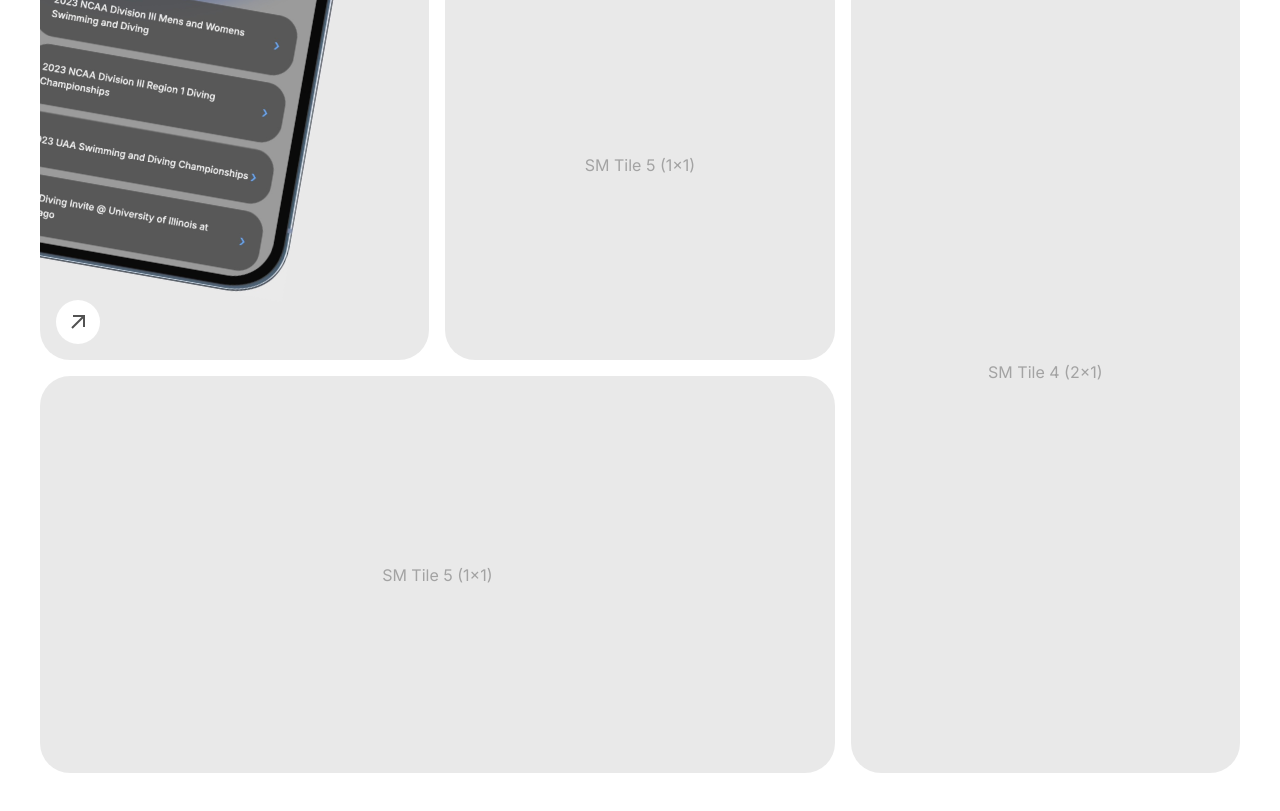
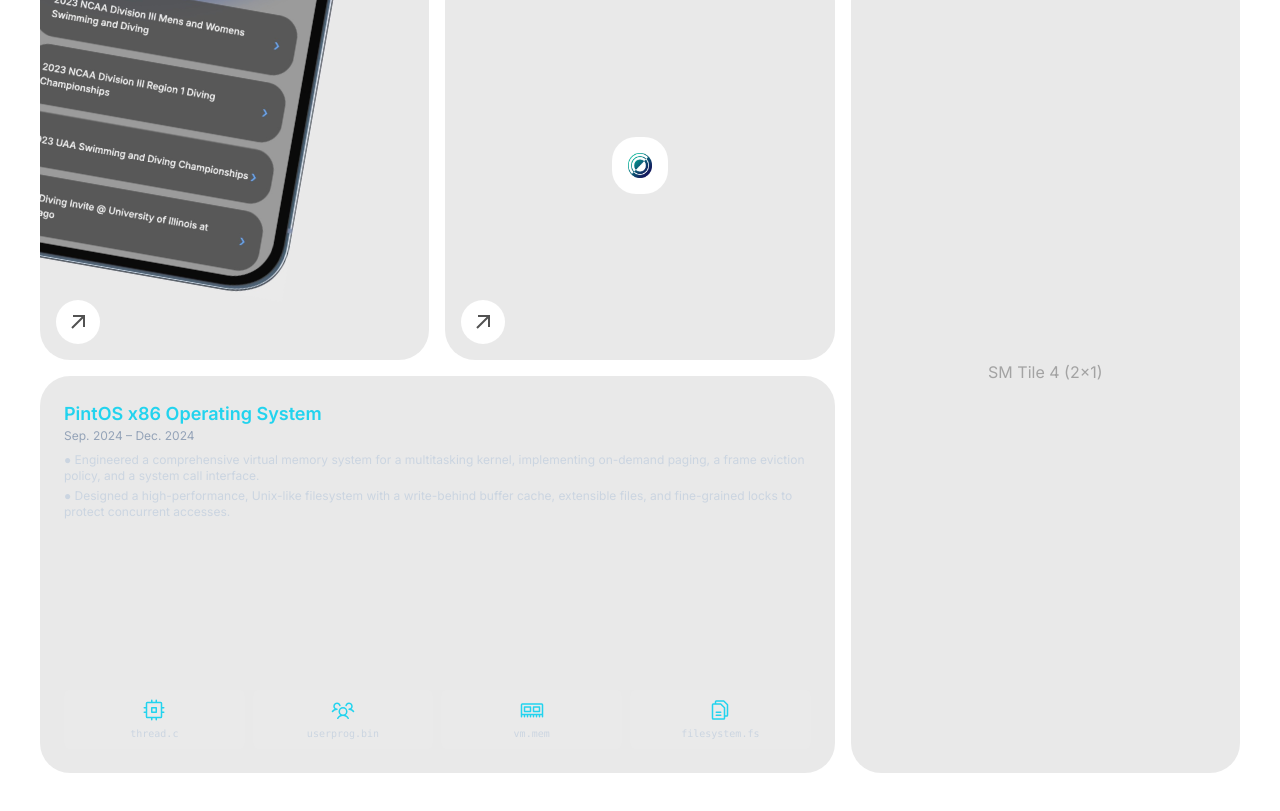
Before and after one commit to spencerdearman/spencer-dearman, a React (Vite) app: page / in a window 1280 px wide. Shown: the part 1680-2491 px from the top of the page. Built offline with nearby package versions, Linux system fonts and the light colour scheme; the HTML template or start-up script is replaced by a standard one.

Commit message:
Beginning work on pintos tile

```diff
--- a/package.json
+++ b/package.json
@@ -14,11 +14,13 @@
   },
   "dependencies": {
     "@gsap/react": "^2.1.1",
+    "framer-motion": "^12.23.12",
     "gsap": "^3.12.5",
     "lenis": "^1.1.13",
     "prop-types": "^15.8.1",
     "react": "^19.0.0",
     "react-dom": "^19.0.0",
+    "react-icons": "^5.5.0",
     "tailwind-scrollbar": "^3.1.0"
   },
   "devDependencies": {
--- a/src/components/Explore.jsx
+++ b/src/components/Explore.jsx
@@ -7,6 +7,7 @@
 import Adrenaline from './Adrenaline';
 import ArrowButton from './ArrowButton';
 import PhotosTile from './PhotosTile';
+import PintosTile from './PintosTile';
 
 const works = [
   {
@@ -102,8 +103,7 @@
     <section id="explore" className="section">
       <div className="container mx-auto px-4 py-16">
         <div className="grid grid-cols-1 md:grid-cols-3">
-          {/* Tile 1: XL Tile 2x2 */}
-          {/* Google Tile */}
+          {/* Tile 1: Introduction */}
           <div className="md:col-span-2 px-12 py-4 md:p-2">
             <div className={`tile-style aspect-[2/1]`}>
               <p className="about-content">
@@ -118,7 +118,7 @@
             </div>
           </div>
 
-          {/* Tile 2: Standard Tile 1x1 */}
+          {/* Tile 2: Skills */}
           <div className="px-12 py-4 md:p-2">
             <div className="tile-style aspect-square">
               {/* This is the new 3x3 grid for your app icons */}
@@ -134,7 +134,7 @@
             </div>
           </div>
 
-          {/* Tile 3: Final Corrected Version */}
+          {/* Tile 3: Adrenaline App */}
           <div className="md:row-span-2 px-12 py-4 md:p-2 group">
             <div className="tile-style aspect-[1/2] relative overflow-hidden">
               <div className="adrenaline-rotation">
@@ -144,7 +144,7 @@
             </div>
           </div>
 
-          {/* Tile 6: Wide Tile 1x2 */}
+          {/* Tile 4: Google Home */}
           <div className="md:col-span-2 px-12 py-4 md:p-2">
             {/* Add the "relative" class here */}
             <div className="tile-style aspect-square md:aspect-[2/1] relative">
@@ -159,10 +159,18 @@
             </div>
           </div>
 
-          {/* Tile 5: Standard Tile 1x1 */}
+          {/* Tile 5: Infleqtion */}
           <div className="px-12 py-4 md:p-2">
-            <div className={`tile-style aspect-[2/2]`}>
-              <p className="text-neutral-400">SM Tile 5 (1x1)</p>
+            {/* Add the "relative" class here */}
+            <div className="tile-style aspect-square md:aspect-square relative">
+              <div className="w-1/6">
+                <SkillIcon
+                  imgSrc={'/images/infleqtion.png'}
+                  label={'Infleqtion'}
+                />
+              </div>
+              {/* Add the ArrowButton component */}
+              <ArrowButton href="https://github.com/Infleqtion/client-superstaq/tree/f0108407c0440401bf452d92141cfbaa05e564e1/docs/source/apps/supermarq/examples/qre-challenge" />
             </div>
           </div>
 
@@ -174,9 +182,9 @@
           </div>
 
           {/* Tile 5: Standard Tile 1x1 */}
-          <div className="md:md:col-span-2 px-12 py-4 md:p-2">
-            <div className={`tile-style aspect-[2/1]`}>
-              <p className="text-neutral-400">SM Tile 5 (1x1)</p>
+          <div className="md:md:col-span-2 px-12 py-4 md:p-2 group">
+            <div className={`tile-style aspect-[2/1] relative overflow-hidden`}>
+              <PintosTile />
             </div>
           </div>
         </div>
--- /dev/null
+++ b/src/components/PintosTile.jsx
@@ -0,0 +1,79 @@
+import { useState } from 'react';
+import { AnimatePresence, motion } from 'framer-motion';
+import { PiCpu, PiUsersThree, PiMemory, PiFiles, PiX } from 'react-icons/pi';
+
+
+const pintosProjects = [
+  { id: 'threads', title: 'Project 1: Threads', filename: 'thread.c', Icon: PiCpu, commentary: 'let’s fucking go' },
+  { id: 'userprog', title: 'Project 2: User Program', filename: 'userprog.bin', Icon: PiUsersThree, commentary: 'halfway bitches (suffering)' },
+  { id: 'vm', title: 'Project 3: Virtual Memory', filename: 'vm.mem', Icon: PiMemory, commentary: '62 hours….enough said' },
+  { id: 'fs', title: 'Project 4: File System', filename: 'filesystem.fs', Icon: PiFiles, commentary: 'time tracker: 20 hours' },
+];
+
+const ProjectWindow = ({ project, onClose }) => {
+  // ... (No changes to this component)
+  return (
+    <motion.div
+      initial={{ opacity: 0, scale: 0.95 }}
+      animate={{ opacity: 1, scale: 1 }}
+      exit={{ opacity: 0, scale: 0.95 }}
+      transition={{ ease: 'easeInOut', duration: 0.2 }}
+      className="absolute inset-0 z-20 flex flex-col justify-center items-center p-4 bg-slate-700/50 backdrop-blur-lg"
+    >
+      <div className="w-full text-center">
+        <h3 className="text-xl font-bold text-white">{project.title}</h3>
+        <p className="mt-4 font-mono text-lg text-slate-300">"{project.commentary}"</p>
+      </div>
+      <button onClick={onClose} className="absolute top-2 right-2 p-1 text-slate-400 hover:bg-red-500 rounded-full">
+        <PiX />
+      </button>
+    </motion.div>
+  );
+};
+
+const PintosTile = () => {
+  const [activeProject, setActiveProject] = useState(null);
+
+  const handleOpenProject = (project) => setActiveProject(project);
+  const handleCloseProject = () => setActiveProject(null);
+
+  return (
+    // 1. PADDING REMOVED from this outer div. It now only controls the background.
+    <div
+      className="absolute inset-0 text-white rounded-xl
+                 bg-transparent group-hover:bg-slate-900
+                 transition-colors duration-300 ease-in-out"
+    >
+      {/* 2. NEW INNER WRAPPER added to handle the padding for the content. */}
+      <div className="w-full h-full flex flex-col justify-between p-4 md:p-6">
+        <div>
+          <h2 className="text-lg font-bold text-cyan-400">PintOS x86 Operating System</h2>
+          <p className="text-xs text-slate-400">Sep. 2024 – Dec. 2024</p>
+          <div className="mt-2 space-y-1 text-slate-300 text-xs hidden md:block">
+            <p>● Engineered a comprehensive virtual memory system for a multitasking kernel, implementing on-demand paging, a frame eviction policy, and a system call interface.</p>
+            <p>● Designed a high-performance, Unix-like filesystem with a write-behind buffer cache, extensible files, and fine-grained locks to protect concurrent accesses.</p>
+          </div>
+        </div>
+
+        <div className="grid grid-cols-4 gap-2 mt-4">
+          {pintosProjects.map((project) => (
+            <button
+              key={project.id}
+              onClick={() => handleOpenProject(project)}
+              className="flex flex-col items-center gap-1 p-2 text-center transition-colors bg-white/5 hover:bg-white/10 rounded-md"
+            >
+              <project.Icon className="w-6 h-6 text-cyan-400" />
+              <span className="font-mono text-[10px] text-slate-300">{project.filename}</span>
+            </button>
+          ))}
+        </div>
+      </div>
+
+      <AnimatePresence>
+        {activeProject && <ProjectWindow project={activeProject} onClose={handleCloseProject} />}
+      </AnimatePresence>
+    </div>
+  );
+};
+
+export default PintosTile;
```
Also changed, not shown: public/images/infleqtion.png (added), 1 other file (tests, documents, lock files or other folders).
